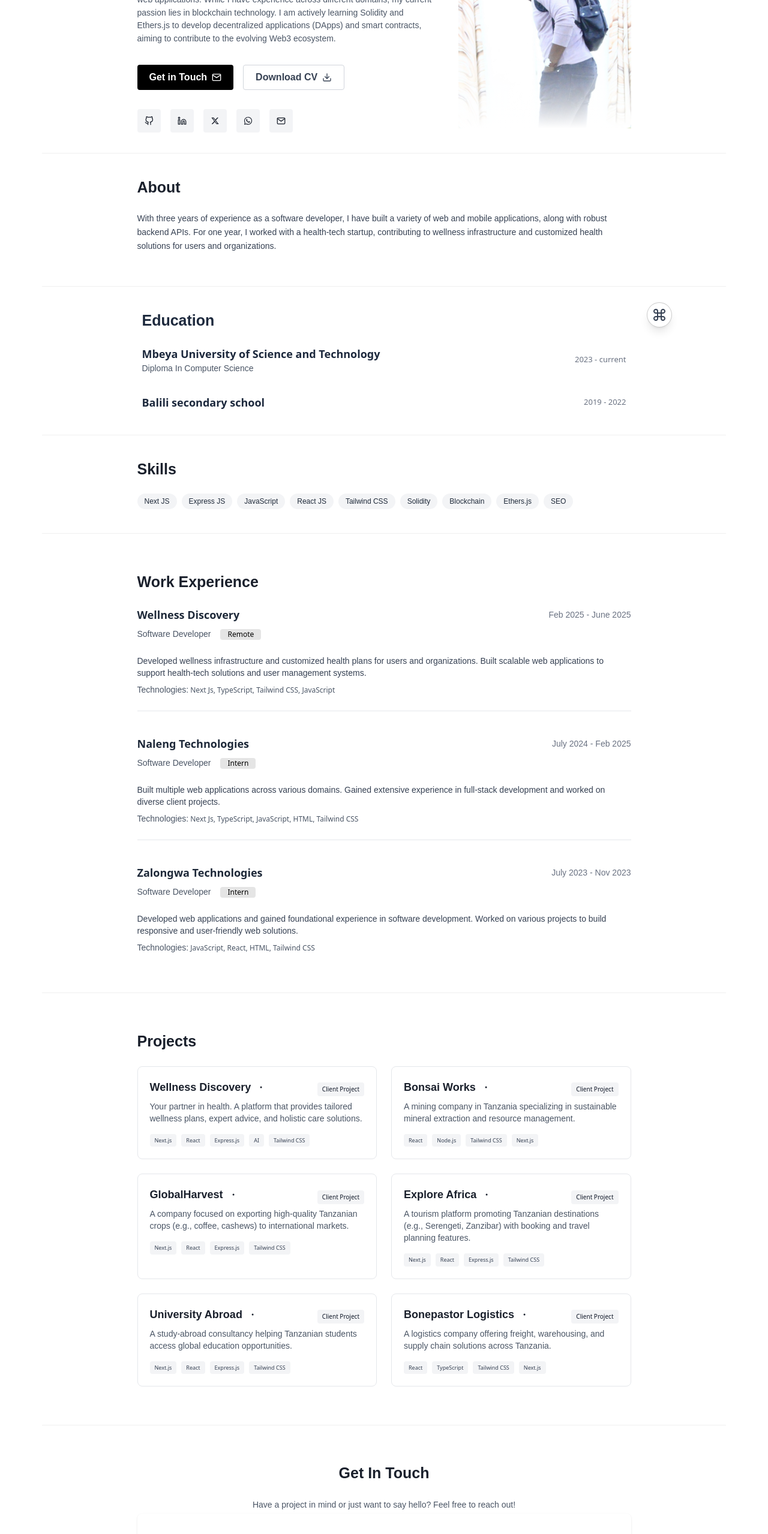
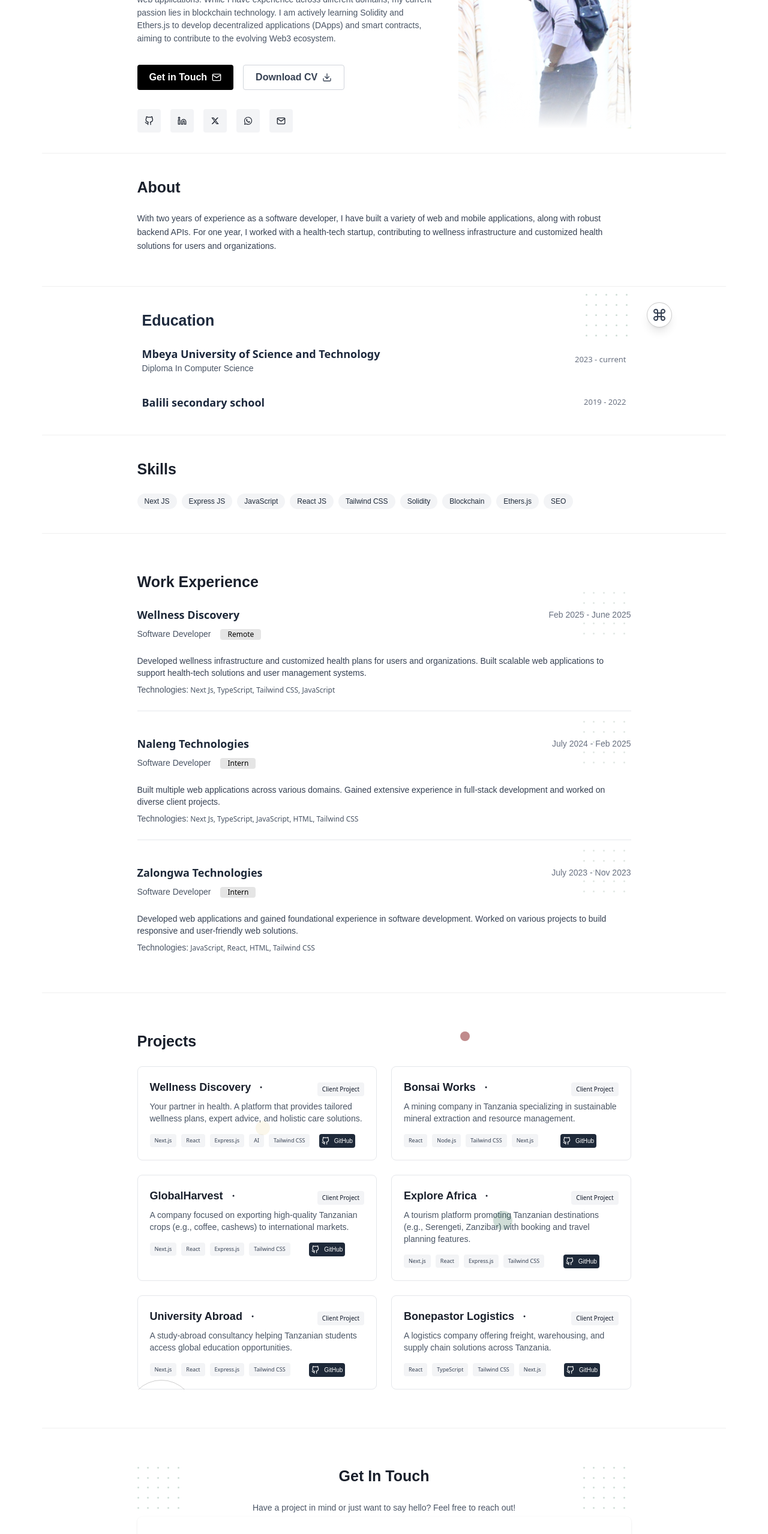
Before and after one commit to Eliakimshasha/portifolio, a Next.js app: page / in a window 1280 px wide. Shown: the part 234-2792 px from the top of the page at 60% size. Built offline with nearby package versions, Linux system fonts and the light colour scheme; a web font is replaced by a local one.

Commit message:
commited

```diff
--- a/src/components/About.jsx
+++ b/src/components/About.jsx
@@ -33,7 +33,7 @@ const About = () => {
 
           <div className="bg-white rounded-lg">
             <p className="text-gray-700 mb-4 text-base leading-relaxed">
-              With three years of experience as a software developer, I have built a variety of web and mobile applications, along with robust backend APIs. For one year, I worked with a health-tech startup, contributing to wellness infrastructure and customized health solutions for users and organizations.
+              With two years of experience as a software developer, I have built a variety of web and mobile applications, along with robust backend APIs. For one year, I worked with a health-tech startup, contributing to wellness infrastructure and customized health solutions for users and organizations.
             </p>
           </div>
         </motion.div>
--- a/src/components/Contact.jsx
+++ b/src/components/Contact.jsx
@@ -50,7 +50,25 @@ const Contact = () => {
   return (
     <section id="contact" className="py-16 print:hidden bg-white" ref={ref}>
       <div className="container mx-auto px-4">
-        <div className="text-center mb-1">
+        <div className="text-center mb-1 relative">
+          {/* Decorative Dots */}
+          <div className="absolute -top-5 md:top-0 left-0 w-20 h-20 grid grid-cols-5 gap-1 opacity-20">
+            {[...Array(25)].map((_, i) => (
+              <div
+                key={`dot-tl-${i}`}
+                className="w-[2px] h-[2px] md:h-[3px] md:w-[3px] rounded-full bg-[#145C3A]"
+              ></div>
+            ))}
+          </div>
+          <div className="absolute -top-5 md:top-0 right-0 w-20 h-20 grid grid-cols-5 gap-1 opacity-20">
+            {[...Array(25)].map((_, i) => (
+              <div
+                key={`dot-tl-${i}`}
+                className="w-[2px] h-[2px] md:h-[3px] md:w-[3px] rounded-full bg-[#145C3A]"
+              ></div>
+            ))}
+          </div>
+
           <h2 className="text-3xl font-bold mb-2">Get In Touch</h2>
           <div className="w-20 h-1 bg-primary mx-auto mb-4"></div>
           <p className="text-gray-600 max-w-2xl mx-auto">
--- a/src/components/Education.jsx
+++ b/src/components/Education.jsx
@@ -3,7 +3,16 @@ import React from 'react'
 function Education() {
   return (
     <section id="education" className="py-10">
-    <div className="container mx-auto px-6 ">
+
+    <div className="container mx-auto px-6 relative">
+       <div className="absolute -top-7 right-3 w-20 h-20 grid grid-cols-5 gap-1 opacity-20">
+            {[...Array(25)].map((_, i) => (
+              <div
+                key={`dot-tl-${i}`}
+                className="w-[2px] h-[2px] md:w-[3px] md:h-[3px] rounded-full bg-[#145C3A]"
+              ></div>
+            ))}
+          </div>
       <h2 className="text-2xl font-bold text-slate-800 mb-6">Education</h2>
 
       <div className="space-y-8">
--- a/src/components/Experience.jsx
+++ b/src/components/Experience.jsx
@@ -80,7 +80,15 @@ const Experience = () => {
                 <div>
                   <div className="text-lg font-semibold text-gray-800">{exp.company}</div>
                 </div>
-                <div className="text-gray-500 text-sm">
+                <div className="text-gray-500 text-sm relative">
+                  <div className="absolute -top-7 right-0 w-20 h-20 grid grid-cols-5 gap-1 opacity-20">
+            {[...Array(25)].map((_, i) => (
+              <div
+                key={`dot-tl-${i}`}
+                className="w-[3px] h-[3px] rounded-full bg-[#02371e9c]"
+              ></div>
+            ))}
+          </div>
                   <span>{exp.period}</span>
                 </div>
               </div>
--- a/src/components/Hero.jsx
+++ b/src/components/Hero.jsx
@@ -15,7 +15,7 @@ import profile from '../../public/assets/img12.jpg';
 const Hero = () => {
   const [imageLoaded, setImageLoaded] = useState(false);
   const [activeTooltip, setActiveTooltip] = useState(null);
-const audioRef = useRef(null);
+  const audioRef = useRef(null);
   const [isPlaying, setIsPlaying] = useState(false);
   const [currentTime, setCurrentTime] = useState(0);
   const [duration, setDuration] = useState(0);
@@ -60,8 +60,9 @@ const audioRef = useRef(null);
          <div className="audio-player max-w-md p-4 py-2 bg-gray-200 rounded-lg my-0 md:my-5">
       <audio
         ref={audioRef}
-        src="/audio/audio2.mp3"
+        src="/audio/audio1.mp3"
         onTimeUpdate={handleTimeUpdate}
+        loop
         onLoadedMetadata={handleTimeUpdate}
         onEnded={() => setIsPlaying(false)}
       />
@@ -84,7 +85,8 @@ const audioRef = useRef(null);
           </button>
 
           <div className="time-display text-sm text-gray-600">
-            {formatTime(currentTime)} / {formatTime(duration)}
+            {/* {formatTime(currentTime)} / {formatTime(duration)} */}
+            contact me
           </div>
         </div>
 
--- a/src/components/Projects.jsx
+++ b/src/components/Projects.jsx
@@ -4,6 +4,9 @@ import { useState } from 'react';
 import { motion } from 'framer-motion';
 import { useInView } from 'react-intersection-observer';
 import { LuDot } from "react-icons/lu";
+import { FiGithub } from 'react-icons/fi';
+import Link from 'next/link';
+
 
 const Projects = () => {
   const [ref, inView] = useInView({
@@ -18,6 +21,7 @@ const Projects = () => {
     description: "Your partner in health. A platform that provides tailored wellness plans, expert advice, and holistic care solutions.",
     technologies: ["Next.js", "React", "Express.js", "AI", "Tailwind CSS"],
     clientProject: true,
+
     url: "https://bewell.co.tz"
   },
   {
@@ -26,6 +30,7 @@ const Projects = () => {
     description: "A mining company in Tanzania specializing in sustainable mineral extraction and resource management.",
     technologies: ["React", "Node.js", "Tailwind CSS", "Next.js"],
     clientProject: true,
+
     url: "https://bonsaiworks.co.tz"
   },
   {
@@ -34,6 +39,7 @@ const Projects = () => {
     description: "A company focused on exporting high-quality Tanzanian crops (e.g., coffee, cashews) to international markets.",
     technologies: ["Next.js", "React", "Express.js", "Tailwind CSS"],
     clientProject: true,
+
     url: "https://globalharvest.co.tz"
   },
   {
@@ -42,6 +48,7 @@ const Projects = () => {
     description: "A tourism platform promoting Tanzanian destinations (e.g., Serengeti, Zanzibar) with booking and travel planning features.",
     technologies: ["Next.js", "React", "Express.js",  "Tailwind CSS"],
     clientProject: true,
+
     url: "https://exproleafrica.vercel.app/"
   },
   {
@@ -50,6 +57,7 @@ const Projects = () => {
     description: "A study-abroad consultancy helping Tanzanian students access global education opportunities.",
     technologies: ["Next.js", "React", "Express.js",  "Tailwind CSS"],
     clientProject: true,
+
     url: "https://uar.vercel.app/" // Add actual URL when available
   },
   {
@@ -58,6 +66,7 @@ const Projects = () => {
     description: "A logistics company offering freight, warehousing, and supply chain solutions across Tanzania.",
     technologies: ["React", "TypeScript", "Tailwind CSS", "Next.js"],
     clientProject: true,
+
     url: "https://bonepastorlogistics.vercel.app/" // Add actual URL when available
   }
 ];
@@ -85,7 +94,18 @@ const Projects = () => {
 
   return (
     <section id="projects" className="py-16 bg-white">
-      <div className="container mx-auto px-4">
+      <div className="container relative mx-auto px-4">
+          <div className="absolute inset-0 overflow-hidden">
+            <div className="absolute -right-10 -top-[290px] w-[20rem] h-[0rem]  border border-black/10"></div>
+            <div className="absolute -right-10 -top-[270px] w-[20rem] h-[0rem]  border border-black/10"></div>
+            <div className="absolute -right-10 -top-[280px] w-[20rem] h-[0rem]  border border-black/10"></div>
+            <div className="absolute -left-0 -bottom-24 w-[5rem] h-[5rem] rounded-full border border-black/20"></div>
+            <div className="absolute -left-0 -bottom-24 w-[7rem] h-[7rem] rounded-full border border-black/20"></div>
+            <div className="absolute -left-0 -bottom-24 w-[6rem] h-[6rem] rounded-full border border-black/20"></div>
+            <div className="absolute top-1/4 left-1/4 w-6 h-6 rounded-full bg-[#D4AF37]/10"></div>
+            <div className="absolute top-0 right-1/3 w-4 h-4 rounded-full bg-red-900/50"></div>
+            <div className="absolute top-1/2 right-1/4 w-8 h-8 rounded-full bg-[#145C3A]/20"></div>
+          </div>
         <h2 className="text-2xl font-bold mb-6">Projects</h2>
 
         <motion.div
@@ -121,7 +141,8 @@ const Projects = () => {
                 </div>
                 <p className="text-gray-600 text-sm mb-4">{project.description}</p>
 
-                <div className="flex flex-wrap gap-2">
+               <div className='flex items-center   justify-between'>
+                 <div className="flex flex-wrap gap-2 ">
                   {project.technologies.map((tech, index) => (
                     <div
                       key={index}
@@ -131,6 +152,34 @@ const Projects = () => {
                     </div>
                   ))}
                 </div>
+
+
+
+
+
+
+
+
+
+             <Link href='#'>
+               <div className='bg-gray-800 cursor-pointer hover:bg-gray-700 p-1 gap-2 flex items-center rounded-sm'>
+                  <div className='text-[7px]'><FiGithub size={13} color='white'/> </div>
+                  <div className='text-[10px] text-white'>GitHub</div>
+                </div>
+             </Link>
+
+
+
+
+
+
+
+
+
+
+                <div>
+                </div>
+               </div>
               </div>
             </motion.div>
           ))}
```
